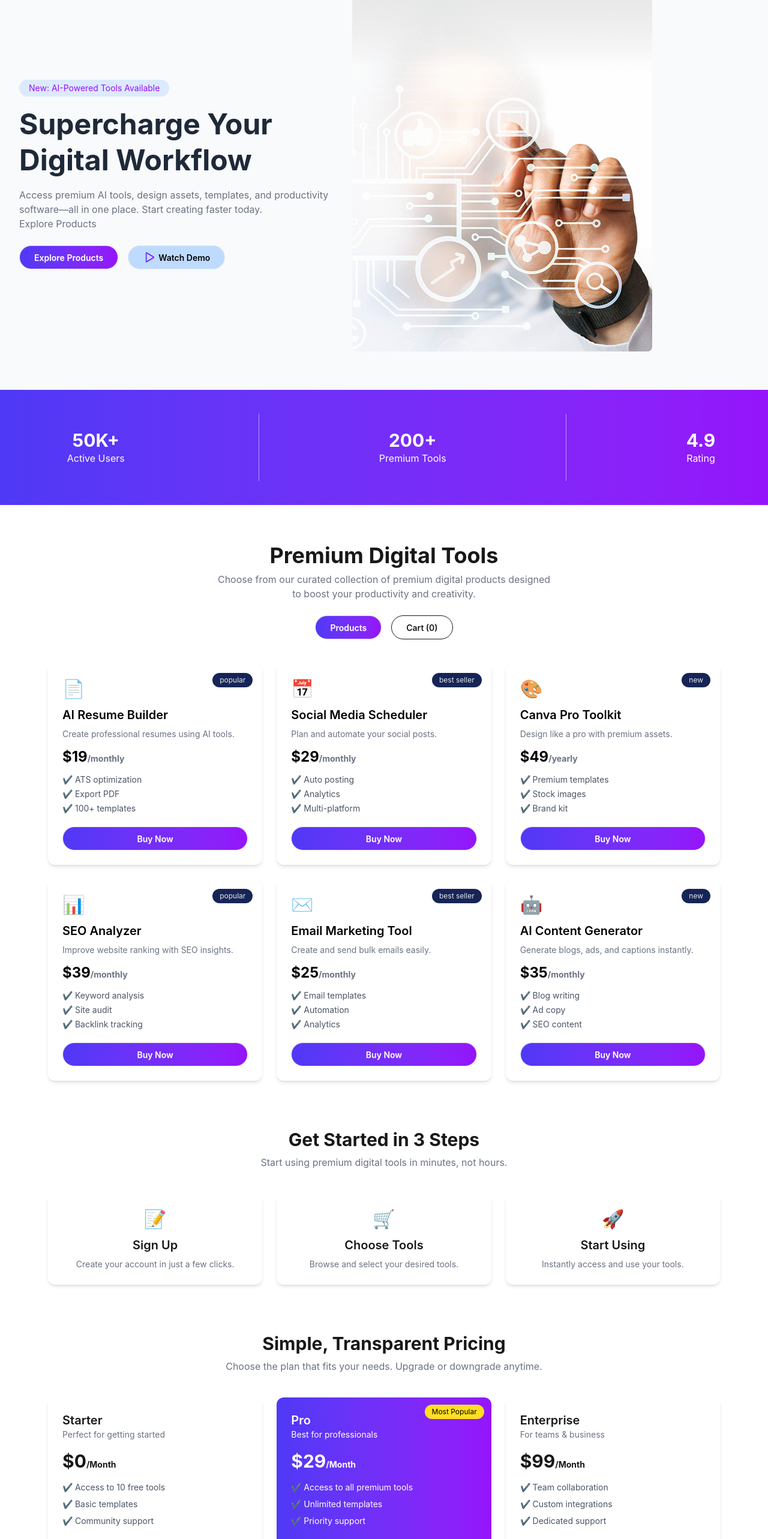
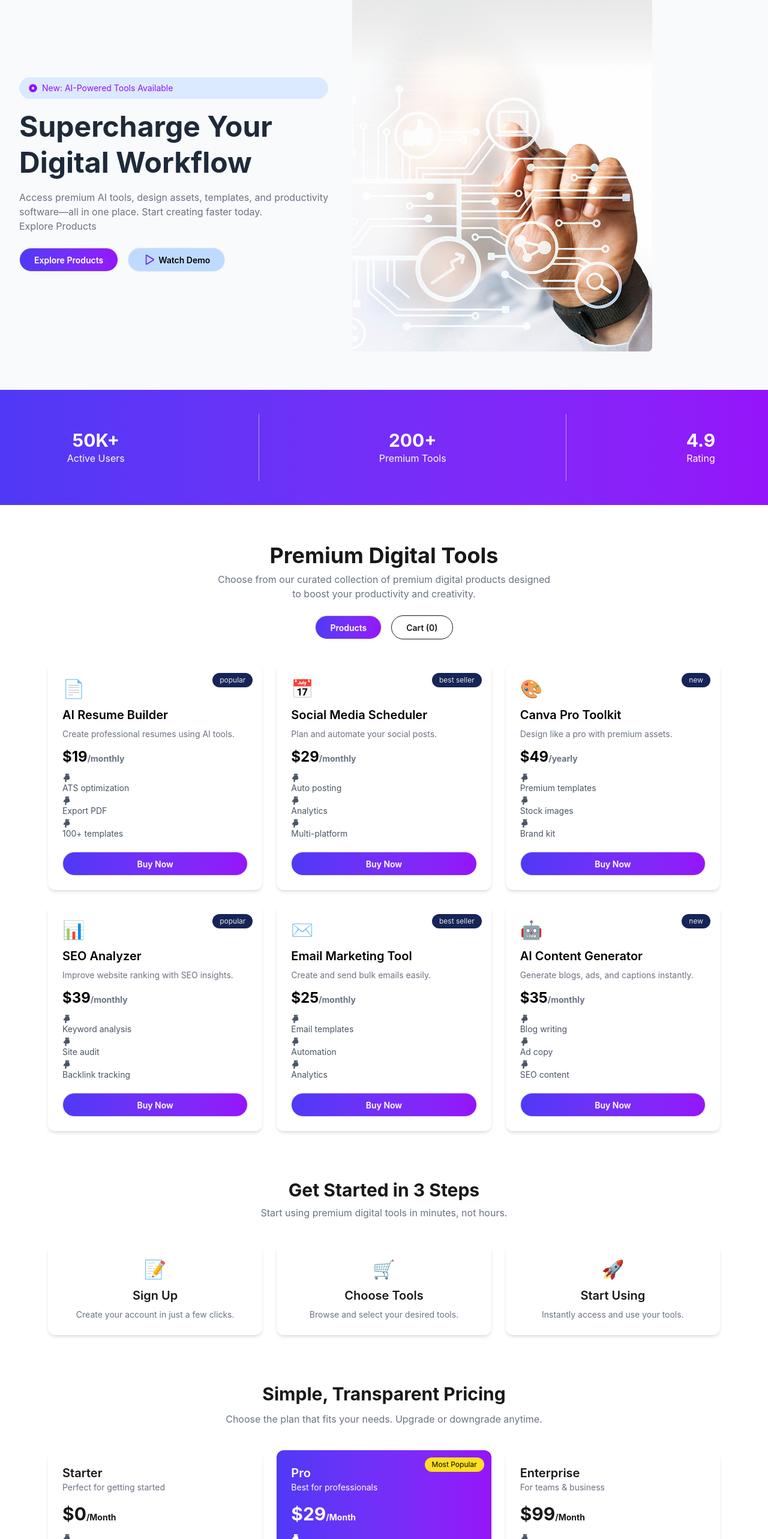
Before and after one commit to aribariyan4-a11y/vite-project, a React (Vite) app: page / in a window 1280 px wide. Shown: the part 140-2706 px from the top of the page at 60% size. Built offline with nearby package versions, Linux system fonts and the light colour scheme.

Commit message:
Added React Icons in neccesary line

```diff
--- a/package.json
+++ b/package.json
@@ -13,6 +13,7 @@
     "@tailwindcss/vite": "^4.2.2",
     "react": "^19.2.4",
     "react-dom": "^19.2.4",
+    "react-icons": "^5.6.0",
     "tailwindcss": "^4.2.2"
   },
   "devDependencies": {
--- a/src/components/Banner.jsx
+++ b/src/components/Banner.jsx
@@ -1,5 +1,6 @@
 import bannerImg from '../assets/banner.png';
 import playIcon from '../assets/play.png';
+import { FaDotCircle } from "react-icons/fa";
 
 const Banner = () => {
     return (
@@ -8,8 +9,8 @@
 
                 <div className="max-w-xl">
 
-                    <p className="bg-blue-100 text-purple-600 inline-block px-4 py-1 rounded-full text-sm mb-4">
-                         New: AI-Powered Tools Available
+                    <p className="bg-blue-100 text-purple-600 px-4 py-2 rounded-full text-sm mb-4 flex items-center gap-2">
+                        <FaDotCircle /> New: AI-Powered Tools Available
                     </p>
 
                     <h1 className="text-4xl lg:text-5xl font-bold text-gray-800 leading-tight">
--- a/src/components/Cart.jsx
+++ b/src/components/Cart.jsx
@@ -1,3 +1,4 @@
+import { FaShoppingCart } from "react-icons/fa";
 const Cart = ({ cart, handleRemove, handleCheckout }) => {
     return (
         <div className="max-w-4xl mx-auto mt-10 px-4">
@@ -7,7 +8,8 @@
             </h2>
 
             {cart.length === 0 ? (
-                <p className="text-gray-500">Your cart is empty</p>
+                <p className="text-gray-500 text-center">Your cart is empty <FaShoppingCart size={100} className="mx-auto mt-4" /></p>
+
             ) : (
                 <>
                     <div className="space-y-4">
@@ -27,7 +29,7 @@
 
                                 <button
                                     onClick={() => handleRemove(item.id)}
-                                    className="btn btn-sm bg-red-500 text-white"
+                                    className="btn bg-gradient-to-r from-[#4F39F6] to-[#9514FA] rounded-full text-white"
                                 >
                                     Remove
                                 </button>
@@ -38,7 +40,7 @@
 
                     <button
                         onClick={handleCheckout}
-                        className="btn mt-6 w-full bg-gradient-to-r from-purple-600 to-pink-500 text-white"
+                        className="btn mt-6 w-full rounded-full bg-gradient-to-r from-[#4F39F6] to-[#9514FA] text-white"
                     >
                         Proceed to Checkout
                     </button>
--- a/src/components/Navbar.jsx
+++ b/src/components/Navbar.jsx
@@ -1,3 +1,4 @@
+import { FaShoppingCart } from "react-icons/fa";
 const Navbar = ({ cartCount }) => {
     return (
         <div className="navbar bg-white px-8 py-4 shadow-sm">
@@ -22,7 +23,7 @@
             <div className="flex items-center gap-4">
 
                 <button className="text-gray-600">Login</button>
-                <span className="text-lg">🛒{cartCount}</span>
+                <span className="text-lg flex items-center gap-2"> <FaShoppingCart size={20} /> {cartCount}</span>
                 <button className="btn bg-gradient-to-r from-[#4F39F6] to-[#9514FA] text-white rounded-full px-5 hover:bg-purple-700">
                     Get Started
                 </button>
--- a/src/components/Pricing.jsx
+++ b/src/components/Pricing.jsx
@@ -1,3 +1,4 @@
+import { FaHandPointDown } from "react-icons/fa";
 const Pricing = () => {
     return (
         <div className="max-w-6xl mx-auto px-4 mt-20 text-center">
@@ -6,13 +7,12 @@
                 Simple, Transparent Pricing
             </h2>
 
-            <p className="text-gray-500 mt-2">
+            <p className="text-gray-500 mt-3">
                 Choose the plan that fits your needs. Upgrade or downgrade anytime.
             </p>
 
             <div className="grid grid-cols-1 md:grid-cols-3 gap-6 mt-10">
 
-                {/* Starter */}
                 <div className="bg-white p-6 rounded-xl shadow-md text-left">
                     <h3 className="text-xl font-semibold">Starter</h3>
                     <p className="text-gray-500 text-sm">Perfect for getting started</p>
@@ -20,9 +20,9 @@
                     <h2 className="text-3xl font-bold mt-4">$0<span className="text-sm">/Month</span></h2>
 
                     <ul className="mt-4 space-y-2 text-sm text-gray-600">
-                        <li>✔ Access to 10 free tools</li>
-                        <li>✔ Basic templates</li>
-                        <li>✔ Community support</li>
+                        <li><FaHandPointDown />Access to 10 free tools</li>
+                        <li><FaHandPointDown />Basic templates</li>
+                        <li><FaHandPointDown />Community support</li>
                     </ul>
 
                     <button className="btn mt-6 w-full bg-gradient-to-r from-[#4F39F6] to-[#9514FA] text-white rounded-full">
@@ -30,22 +30,22 @@
                     </button>
                 </div>
 
-                {/* Pro (Highlighted) */}
+
                 <div className="p-6 rounded-xl text-white bg-gradient-to-r from-[#4F39F6] to-[#9514FA] text-left relative">
 
                     <span className="absolute top-3 right-3 bg-yellow-300 text-black text-xs px-3 py-1 rounded-full">
                         Most Popular
                     </span>
 
-                    <h3 className="text-xl font-semibold">Pro</h3>
+                    <h3 className="text-xl font-semibold">Pro </h3>
                     <p className="text-sm">Best for professionals</p>
 
                     <h2 className="text-3xl font-bold mt-4">$29<span className="text-sm">/Month</span></h2>
 
-                    <ul className="mt-4 space-y-2 text-sm">
-                        <li>✔ Access to all premium tools</li>
-                        <li>✔ Unlimited templates</li>
-                        <li>✔ Priority support</li>
+                    <ul className="mt-4 space-y-2  text-sm">
+                        <li><FaHandPointDown />Access to all premium tools</li>
+                        <li><FaHandPointDown />Unlimited templates</li>
+                        <li><FaHandPointDown />Priority support</li>
                     </ul>
 
                     <button className="btn mt-6 w-full bg-white text-purple-600 rounded-full">
@@ -53,7 +53,6 @@
                     </button>
                 </div>
 
-                {/* Enterprise */}
                 <div className="bg-white p-6 rounded-xl shadow-md text-left">
                     <h3 className="text-xl font-semibold">Enterprise</h3>
                     <p className="text-gray-500 text-sm">For teams & business</p>
@@ -61,12 +60,12 @@
                     <h2 className="text-3xl font-bold mt-4">$99<span className="text-sm">/Month</span></h2>
 
                     <ul className="mt-4 space-y-2 text-sm text-gray-600">
-                        <li>✔ Team collaboration</li>
-                        <li>✔ Custom integrations</li>
-                        <li>✔ Dedicated support</li>
+                        <li> <FaHandPointDown />Team collaboration</li>
+                        <li><FaHandPointDown />Custom integrations</li>
+                        <li> <FaHandPointDown />Dedicated support</li>
                     </ul>
 
-                    <button className="btn mt-6 w-full bg-gradient-to-r from-[#4F39F6] to-[#9514FA] text-white rounded-full">
+                    <button className="btn mt-6 w-full bg-gradient-to-r from-[#4F39F6] to-[#9514FA] text-white  rounded-full">
                         Contact Sales
                     </button>
                 </div>
--- a/src/components/ProductCard.jsx
+++ b/src/components/ProductCard.jsx
@@ -1,50 +1,47 @@
+import { FaHandPointDown } from "react-icons/fa";
 const ProductCard = ({ product, handleAddToCart, cart }) => {
     const { name, description, price, period, features, icon, tag } = product;
 
-  // ✅ check if already added
     const isAdded = cart.some(item => item.id === product.id);
 
     return (
         <div className="bg-white rounded-xl shadow-md p-6 text-left relative">
 
-      {/* Tag */}
+
             <span className="absolute top-4 right-4 text-xs bg-blue-950 text-gray-200 px-3 py-1 rounded-full">
                 {tag}
             </span>
 
-      {/* Icon */}
             <div className="text-3xl mb-3">{icon}</div>
 
-      {/* Name */}
+
             <h3 className="text-xl text-black font-semibold">{name}</h3>
 
-      {/* Description */}
+
             <p className="text-gray-500 text-sm mt-2">{description}</p>
 
-      {/* Price */}
+
             <p className="text-2xl text-black font-bold mt-3">
                 ${price}
                 <span className="text-sm text-gray-500">/{period}</span>
             </p>
 
-      {/* Features */}
+
             <ul className="mt-3 space-y-1 text-sm text-gray-600">
                 {features.map((f, index) => (
-          <li key={index}>✔ {f}</li>
+                    <li key={index}><FaHandPointDown /> {f}</li>
                 ))}
             </ul>
 
-      {/* Button */}
             <button
                 onClick={() => handleAddToCart(product)}
                 disabled={isAdded}
-        className={`btn mt-5 w-full rounded-full text-white transition ${
-          isAdded
+                className={`btn mt-5 w-full rounded-full text-white transition ${isAdded
                         ? "bg-gray-400 cursor-not-allowed"
                         : "bg-gradient-to-r from-[#4F39F6] to-[#9514FA]"
                     }`}
             >
-        {isAdded ? "Added ✅" : "Buy Now"}
+                {isAdded ? "Added to Cart" : "Buy Now"}
             </button>
 
         </div>
```
Also changed, not shown: src/components/Footer.jsx (+17 -19 lines), 1 other file (tests, documents, lock files or other folders). Lines whose indentation alone changed are shown as unchanged.
